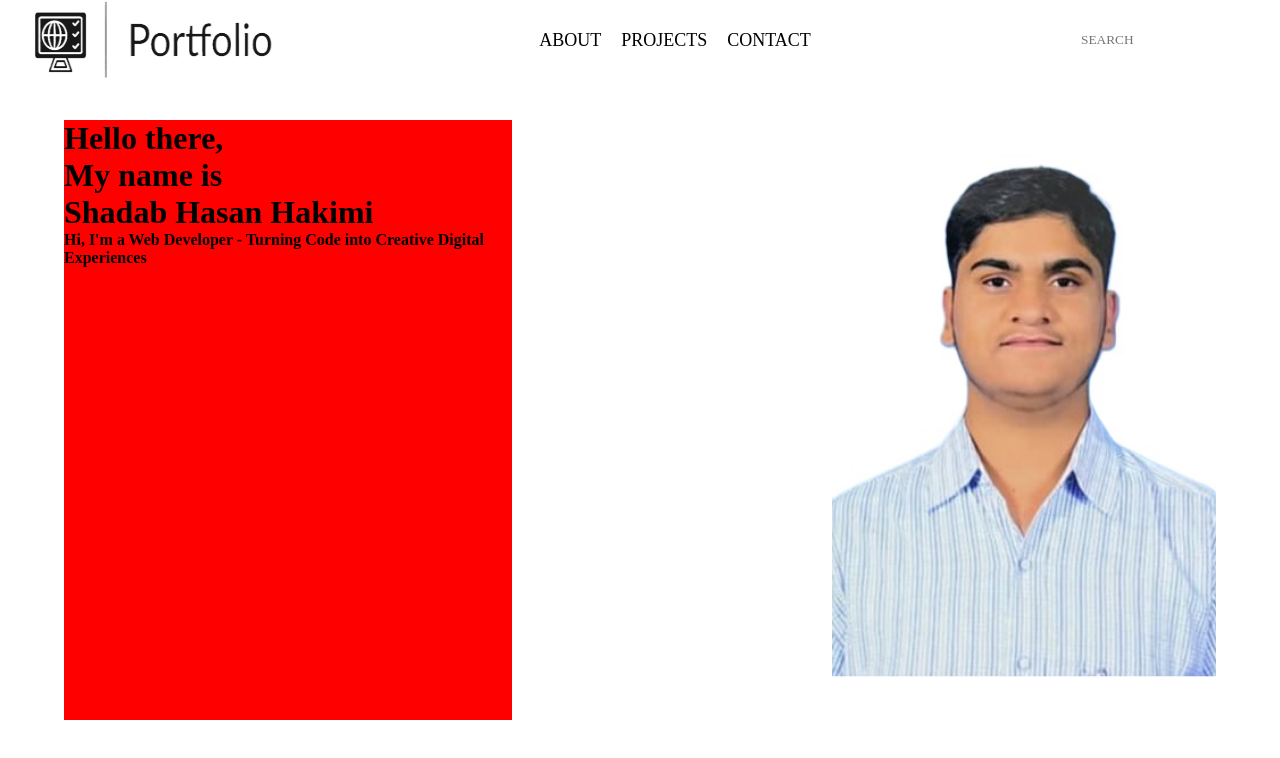
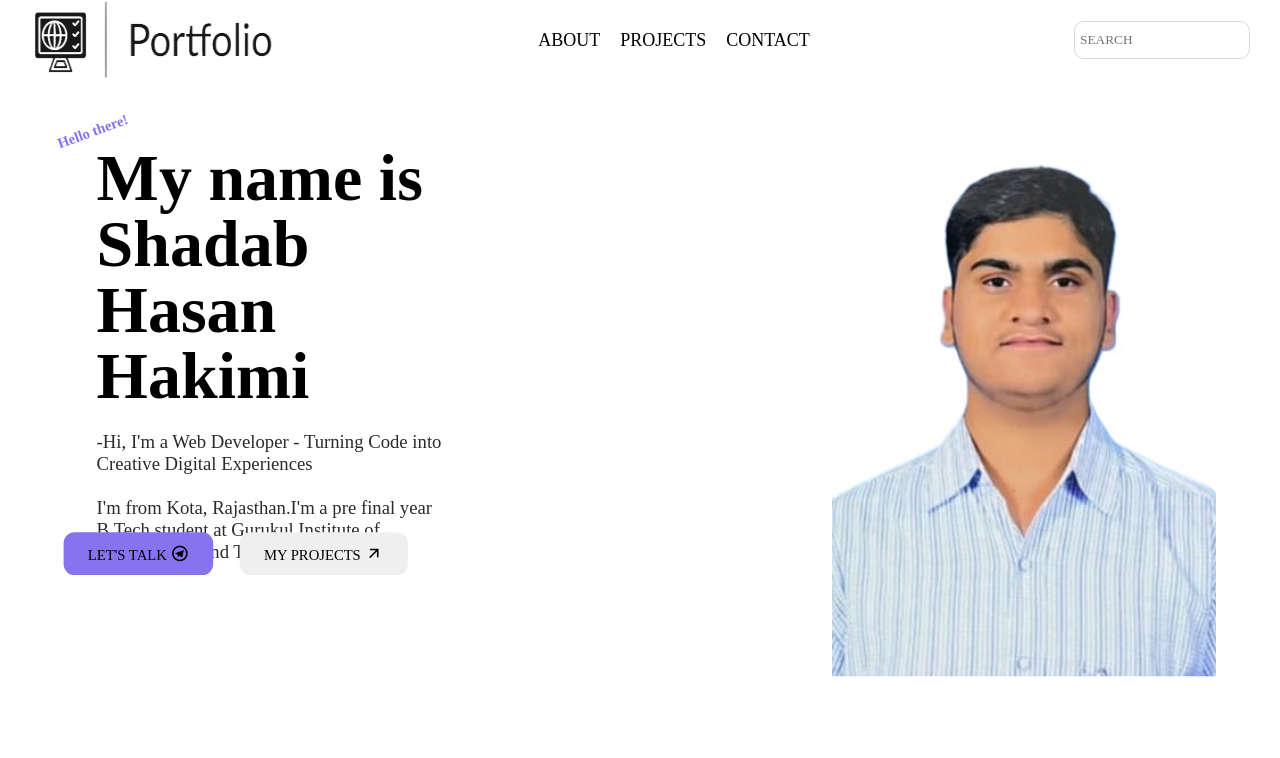
Before and after one commit to ShadabHasanHakimi/PersonalPortfolio, a plain HTML site: page index.html in a window 1280 px wide. Shown: the top 758 px of the page. Drawn offline with nearby package versions, Linux system fonts and the light colour scheme.

Commit message:
Commited

```diff
--- a/index.html
+++ b/index.html
@@ -5,6 +5,7 @@
     <meta name="viewport" content="width=device-width, initial-scale=1.0">
     <title>Portfolio</title>
     <link rel="stylesheet" href="style.css">
+    <link href="https://cdn.jsdelivr.net/npm/remixicon@3.5.0/fonts/remixicon.css" rel="stylesheet">
 </head>
 <body>
     <div id="main">
@@ -20,9 +21,18 @@
             </div>
             <img src="./Photobg.jpg" alt="">
             <div id="text">
-                <h1>Hello there,<br>My name is <br>Shadab Hasan Hakimi</h1>
-                <h4>Hi, I'm a Web Developer -
+                <h5>Hello there!</h5>
+                <h1>My name is <br>Shadab Hasan Hakimi</h1>
+                <h4>-Hi, I'm a Web Developer -
                     Turning Code into Creative Digital Experiences</h4>
+                <h4>I'm from Kota, Rajasthan.I'm a pre final year
+                    B.Tech student at Gurukul Institute
+                    of Enggineering and Technology.
+                </h4>
+                <div id="buttons">
+                    <button id="b1">LET'S TALK <i class="ri-telegram-line"></i></button>
+                    <button id="b2">MY PROJECTS <i class="ri-arrow-right-up-line"></i></button>
+                </div>
             </div>
         </div>
         <div id="page1">
--- a/style.css
+++ b/style.css
@@ -61,7 +61,7 @@ html,body{
 #nav>input{
     padding: 10px 5px;
     border-radius: 10px;
-    border: none;
+    border: 1px solid #dadada;
     text-transform: uppercase;
 }
 
@@ -72,10 +72,60 @@ html,body{
 }
 
 #text{
+    padding: 30px 50px;
     position: relative;
     top: 15%;
     left: 5%;
     height: 75%;
     width: 35%;
-    background-color: red;
+    scale: 1.1;
 }
+
+#text>h1{
+    font-size: 60px;
+    line-height: 1;
+    margin-top: 20px;
+}
+
+#text>h4{
+    margin-top: 20px;
+    color: #2b2b2b;
+    font-size: 17px;
+    font-weight: 500;
+}
+
+#text>h5{
+    color: #8873EF;
+    transform: rotate(-20deg);
+    position: absolute;
+    left: 3%;
+}
+
+#buttons{
+    position: absolute;
+    left: 0%;
+    bottom: 18%;
+    height: 20%;
+    width: 100%;
+}
+
+#buttons>button{
+    margin-top: 30px;
+    padding: 10px 22px;
+    border-radius: 10px;
+    border: none;
+    font-weight: 500;
+}
+
+#buttons>button>i{
+    font-size: 17px;
+}
+
+#buttons>#b1{
+    margin-left: 20px;
+    background-color: #8873EF;
+}
+
+#buttons>#b2{
+    margin-left: 20px;
+}
```
